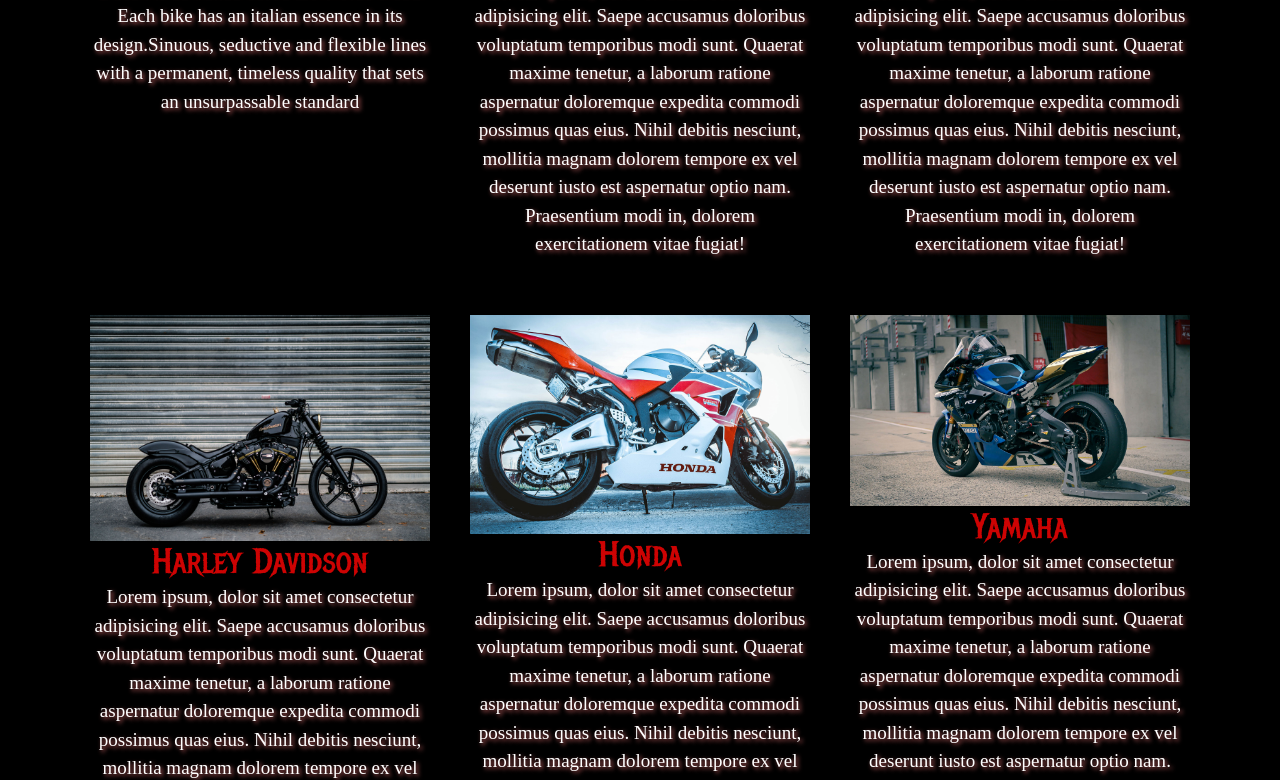
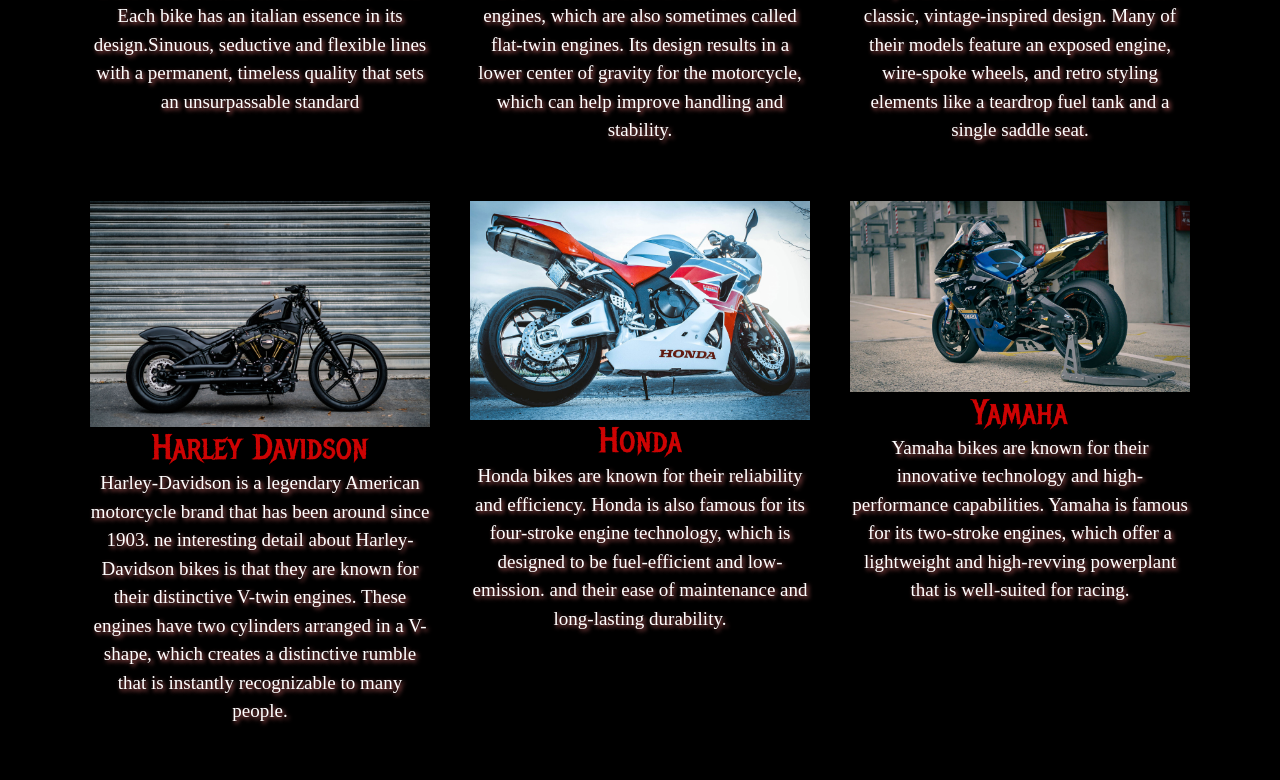
Before and after one commit to Hrlslmn/Bike-Batallion, a plain HTML site: page bike_info.html in a window 1280 px wide. Shown: the part 435-1215 px from the top of the page. Drawn offline with nearby package versions, Linux system fonts and the light colour scheme; a web font is replaced by a local one.

Commit message:
description updates

```diff
--- a/bike_info.html
+++ b/bike_info.html
@@ -75,12 +75,8 @@
             <img src="images/BMW.jpg" alt="" class="img-fluid" />
             <h3 class="card-title"><a href="/bike_details/BMW.html">BMW</a></h3>
             <p>
-              Lorem ipsum, dolor sit amet consectetur adipisicing elit. Saepe
-              accusamus doloribus voluptatum temporibus modi sunt. Quaerat
-              maxime tenetur, a laborum ratione aspernatur doloremque expedita
-              commodi possimus quas eius. Nihil debitis nesciunt, mollitia
-              magnam dolorem tempore ex vel deserunt iusto est aspernatur optio
-              nam. Praesentium modi in, dolorem exercitationem vitae fugiat!
+              BMW bikes are known for their boxer engines, which are also sometimes called flat-twin engines.
+              Its design results in a lower center of gravity for the motorcycle, which can help improve handling and stability.
             </p>
           </div>
           <div class="col-lg-4 card-text">
@@ -89,12 +85,9 @@
               <a href="/bike_details/royal.html">Royal Enfield</a>
             </h3>
             <p>
-              Lorem ipsum, dolor sit amet consectetur adipisicing elit. Saepe
-              accusamus doloribus voluptatum temporibus modi sunt. Quaerat
-              maxime tenetur, a laborum ratione aspernatur doloremque expedita
-              commodi possimus quas eius. Nihil debitis nesciunt, mollitia
-              magnam dolorem tempore ex vel deserunt iusto est aspernatur optio
-              nam. Praesentium modi in, dolorem exercitationem vitae fugiat!
+              Royal Enfield bikes are known for their classic, vintage-inspired design.
+              Many of their models feature an exposed engine,
+              wire-spoke wheels, and retro styling elements like a teardrop fuel tank and a single saddle seat.
             </p>
           </div>
         </div>
@@ -105,12 +98,10 @@
               <a href="/bike_details/harley.html">Harley Davidson</a>
             </h3>
             <p>
-              Lorem ipsum, dolor sit amet consectetur adipisicing elit. Saepe
-              accusamus doloribus voluptatum temporibus modi sunt. Quaerat
-              maxime tenetur, a laborum ratione aspernatur doloremque expedita
-              commodi possimus quas eius. Nihil debitis nesciunt, mollitia
-              magnam dolorem tempore ex vel deserunt iusto est aspernatur optio
-              nam. Praesentium modi in, dolorem exercitationem vitae fugiat!
+              Harley-Davidson is a legendary American motorcycle brand that has been around since 1903.
+              ne interesting detail about Harley-Davidson bikes is that they are known for their distinctive
+              V-twin engines. These engines have two cylinders arranged in a V-shape, which creates a distinctive
+              rumble that is instantly recognizable to many people.
             </p>
           </div>
           <div class="col-lg-4 card-text">
@@ -119,12 +110,9 @@
               <a href="/bike_details/honda.html">Honda</a>
             </h3>
             <p>
-              Lorem ipsum, dolor sit amet consectetur adipisicing elit. Saepe
-              accusamus doloribus voluptatum temporibus modi sunt. Quaerat
-              maxime tenetur, a laborum ratione aspernatur doloremque expedita
-              commodi possimus quas eius. Nihil debitis nesciunt, mollitia
-              magnam dolorem tempore ex vel deserunt iusto est aspernatur optio
-              nam. Praesentium modi in, dolorem exercitationem vitae fugiat!
+              Honda bikes  are known for their reliability and efficiency.
+              Honda is also famous for its four-stroke engine technology, which is designed to be fuel-efficient and low-emission.
+              and their ease of maintenance and long-lasting durability.
             </p>
           </div>
           <div class="col-lg-4 card-text">
@@ -133,12 +121,9 @@
               <a href="/bike_details/yamaha.html">Yamaha</a>
             </h3>
             <p>
-              Lorem ipsum, dolor sit amet consectetur adipisicing elit. Saepe
-              accusamus doloribus voluptatum temporibus modi sunt. Quaerat
-              maxime tenetur, a laborum ratione aspernatur doloremque expedita
-              commodi possimus quas eius. Nihil debitis nesciunt, mollitia
-              magnam dolorem tempore ex vel deserunt iusto est aspernatur optio
-              nam. Praesentium modi in, dolorem exercitationem vitae fugiat!
+              Yamaha bikes are known for their innovative technology and high-performance capabilities.
+              Yamaha is famous for its two-stroke engines,
+              which offer a lightweight and high-revving powerplant that is well-suited for racing.
             </p>
           </div>
         </div>
```
Also changed, not shown: accessories.html (+15 -3 lines).
